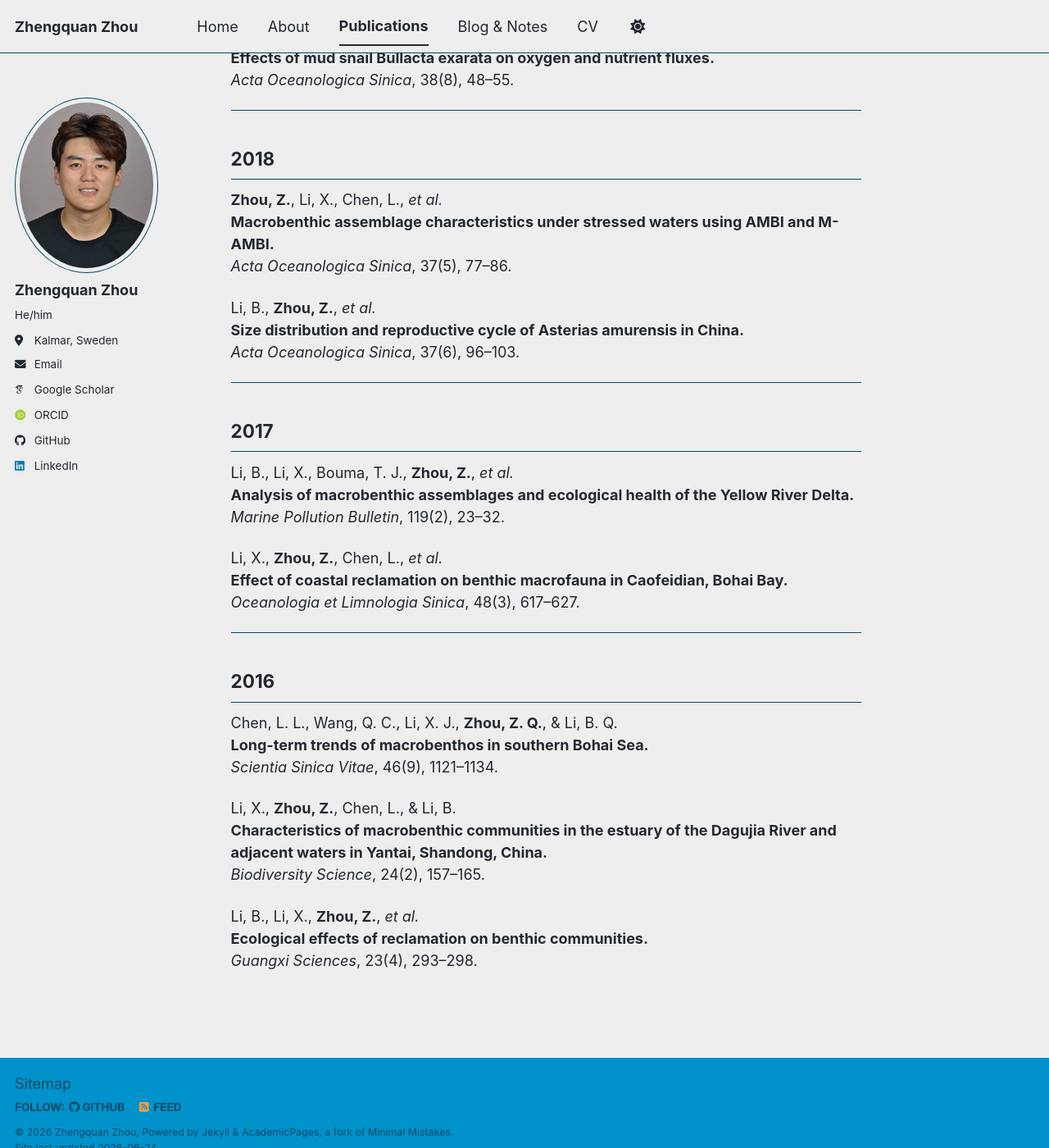
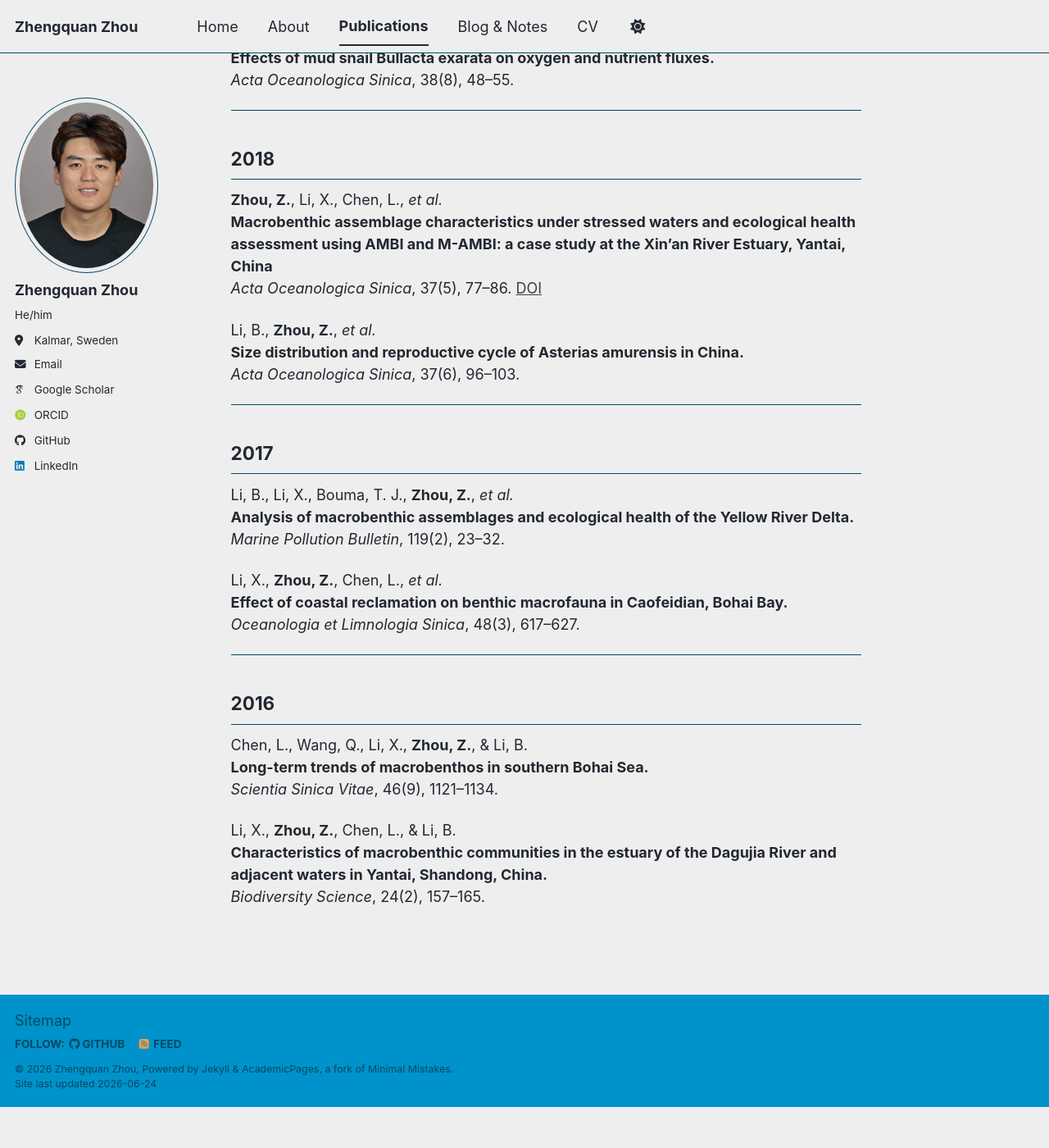
Before and after one commit to zqzhou7/zqzhou7.github.io, a Jekyll site: the page built from _pages/publications.md, in a window 1280 px wide and 1400 px high, scrolled down 2084 px. Shown: the whole window at 82% size. Built offline with Jekyll 4.4.1, drawn with Linux system fonts in a browser that asks for light colours; some web fonts are replaced; a script bundle is joined from its source files by our own code; library files that are not in the unit come from our copies; after the commit the page ends 3434 px from its top, so only the background shows below that.

Commit message:
Revise publication entries and add DOIs
Updated publication titles and added DOIs for references.

```diff
--- a/_pages/publications.md
+++ b/_pages/publications.md
@@ -65,6 +65,7 @@ Li, X., Chen, L., **Zhou, Z.**, *et al.*
 **Zhou, Z.**, Li, X., Chen, L., *et al.*
 **Effects of diesel oil spill on macrobenthic assemblages at the intertidal zone.**
 *Marine Environmental Research*, 152, 104823.
+[DOI](https://doi.org/10.1016/j.marenvres.2019.104823)
 
 Yang, L., Chen, L., Li, X., **Zhou, Z.**, *et al.*
 **Effect of seasonal hypoxia on macrobenthic communities in the Muping Marine Ranch.**
@@ -78,8 +79,9 @@ Li, B., Bouma, T. J., **Zhou, Z.**, *et al.*
 
 ## 2018
 **Zhou, Z.**, Li, X., Chen, L., *et al.*
-**Macrobenthic assemblage characteristics under stressed waters using AMBI and M-AMBI.**
+**Macrobenthic assemblage characteristics under stressed waters and ecological health assessment using AMBI and M-AMBI: a case study at the Xin’an River Estuary, Yantai, China**
 *Acta Oceanologica Sinica*, 37(5), 77–86.
+[DOI](https://doi.org/10.1007/s13131-018-1180-x)
 
 Li, B., **Zhou, Z.**, *et al.*
 **Size distribution and reproductive cycle of Asterias amurensis in China.**
@@ -99,14 +101,10 @@ Li, X., **Zhou, Z.**, Chen, L., *et al.*
 ---
 
 ## 2016
-Chen, L. L., Wang, Q. C., Li, X. J., **Zhou, Z. Q.**, & Li, B. Q.
+Chen, L., Wang, Q., Li, X., **Zhou, Z.**, & Li, B.
 **Long-term trends of macrobenthos in southern Bohai Sea.**
 *Scientia Sinica Vitae*, 46(9), 1121–1134.
 
 Li, X., **Zhou, Z.**, Chen, L., & Li, B.
 **Characteristics of macrobenthic communities in the estuary of the Dagujia River and adjacent waters in Yantai, Shandong, China.**
 *Biodiversity Science*, 24(2), 157–165.
-
-Li, B., Li, X., **Zhou, Z.**, *et al.*
-**Ecological effects of reclamation on benthic communities.**
-*Guangxi Sciences*, 23(4), 293–298.
```
